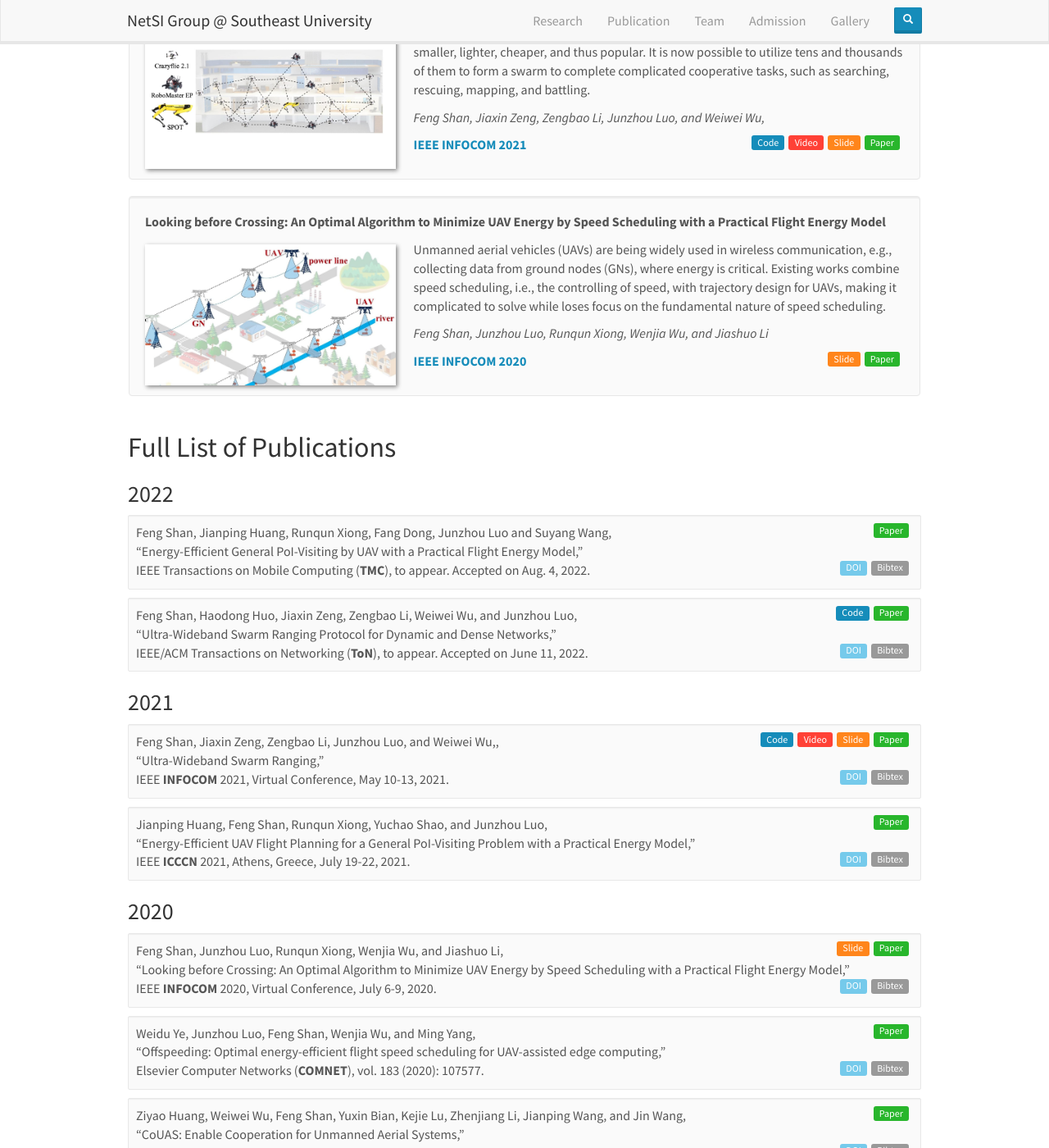
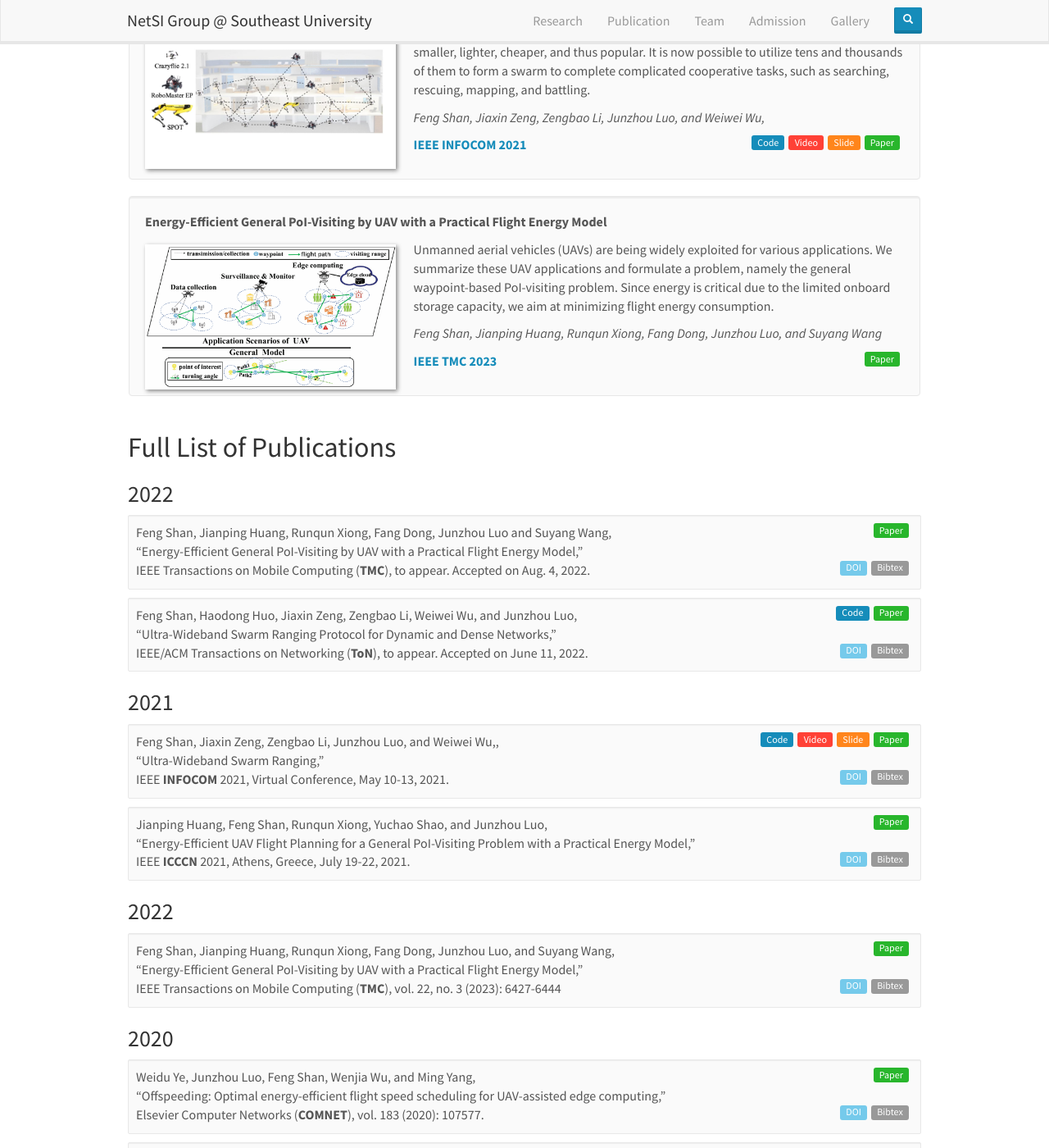
Before and after one commit to SEU-NetSI/seu-netsi.github.io, a Jekyll site: the page built from _pages/publications.md, in a window 1280 px wide and 1400 px high, scrolled down 266 px. Shown: the whole window at 82% size. Built offline with Jekyll 4.4.1, drawn with Linux system fonts in a browser that asks for light colours; nearby versions of some CDN libraries.

Commit message:
add tmc2022

```diff
--- a/_data/publist.yml
+++ b/_data/publist.yml
@@ -83,30 +83,56 @@
 }"
   category: uavpathplan
 
-- id: shan2020looking
-  year: 2020
-  authors: Feng Shan, Junzhou Luo, Runqun Xiong, Wenjia Wu, and Jiashuo Li
-  title: "Looking before Crossing: An Optimal Algorithm to Minimize UAV Energy by Speed Scheduling with a Practical Flight Energy Model"
-  pubinfo: "IEEE <b>INFOCOM</b> 2020, Virtual Conference, July 6-9, 2020."
+# - id: shan2020looking
+#   year: 2020
+#   authors: Feng Shan, Junzhou Luo, Runqun Xiong, Wenjia Wu, and Jiashuo Li
+#   title: "Looking before Crossing: An Optimal Algorithm to Minimize UAV Energy by Speed Scheduling with a Practical Flight Energy Model"
+#   pubinfo: "IEEE <b>INFOCOM</b> 2020, Virtual Conference, July 6-9, 2020."
+#   link:
+#     paper: https://fengshan.seu-netsi.net/papers/SLXWL-INFOCOM20p.pdf
+#     code: placeholder
+#     slide: https://fengshan.seu-netsi.net/papers/SLXWL-INFOCOM20_slides.pdf
+#     video: placeholder
+#     doi: https://ieeexplore.ieee.org/document/9155376
+#   highlight:
+#     attr: 1
+#     image: lookingb4xing.png
+#     description: Unmanned aerial vehicles (UAVs) are being widely used in wireless communication, e.g., collecting data from ground nodes (GNs), where energy is critical. Existing works combine speed scheduling, i.e., the controlling of speed, with trajectory design for UAVs, making it complicated to solve while loses focus on the fundamental nature of speed scheduling.
+#     source: IEEE INFOCOM 2020
+#     link: https://infocom2020.ieee-infocom.org/accepted-paper-list-main-conference
+#   bibtex: "@inproceedings{shan2020looking,
+#   title={Looking before crossing: An optimal algorithm to minimize UAV energy by speed scheduling with a practical flight energy model},
+#   author={Shan, Feng and Luo, Junzhou and Xiong, Runqun and Wu, Wenjia and Li, Jiashuo},
+#   booktitle={IEEE INFOCOM 2020-IEEE Conference on Computer Communications},
+#   pages={1758--1767},
+#   year={2020},
+#   organization={IEEE}
+# }"
+#   category: uavpathplan
+
+- id: shan2022energy
+  year: 2022
+  authors: Feng Shan, Jianping Huang, Runqun Xiong, Fang Dong, Junzhou Luo, and Suyang Wang
+  title: "Energy-Efficient General PoI-Visiting by UAV with a Practical Flight Energy Model"
+  pubinfo: "IEEE Transactions on Mobile Computing (<b>TMC</b>), vol. 22, no. 3 (2023): 6427-6444"
   link:
-    paper: https://fengshan.seu-netsi.net/papers/SLXWL-INFOCOM20p.pdf
+    paper: https://fengshan.seu-netsi.net/papers/SHXDLW-TMC22p.pdf
     code: placeholder
-    slide: https://fengshan.seu-netsi.net/papers/SLXWL-INFOCOM20_slides.pdf
+    slide: placeholder
     video: placeholder
-    doi: https://ieeexplore.ieee.org/document/9155376
+    doi: https://ieeexplore.ieee.org/document/9858609/
   highlight:
     attr: 1
-    image: lookingb4xing.png
-    description: Unmanned aerial vehicles (UAVs) are being widely used in wireless communication, e.g., collecting data from ground nodes (GNs), where energy is critical. Existing works combine speed scheduling, i.e., the controlling of speed, with trajectory design for UAVs, making it complicated to solve while loses focus on the fundamental nature of speed scheduling.
-    source: IEEE INFOCOM 2020
-    link: https://infocom2020.ieee-infocom.org/accepted-paper-list-main-conference
-  bibtex: "@inproceedings{shan2020looking,
-  title={Looking before crossing: An optimal algorithm to minimize UAV energy by speed scheduling with a practical flight energy model},
-  author={Shan, Feng and Luo, Junzhou and Xiong, Runqun and Wu, Wenjia and Li, Jiashuo},
-  booktitle={IEEE INFOCOM 2020-IEEE Conference on Computer Communications},
-  pages={1758--1767},
-  year={2020},
-  organization={IEEE}
+    image: energy2022.png
+    description: Unmanned aerial vehicles (UAVs) are being widely exploited for various applications. We summarize these UAV applications and formulate a problem, namely the general waypoint-based PoI-visiting problem. Since energy is critical due to the limited onboard storage capacity, we aim at minimizing flight energy consumption.
+    source: IEEE TMC 2023
+    link: https://ieeexplore.ieee.org/xpl/tocresult.jsp?isnumber=10269771&punumber=7755
+  bibtex: "@article{shan2022energy,
+  title={Energy-efficient general poi-visiting by uav with a practical flight energy model},
+  author={Shan, Feng and Huang, Jianping and Xiong, Runqun and Dong, Fang and Luo, Junzhou and Wang, Suyang},
+  journal={IEEE Transactions on Mobile Computing},
+  year={2022},
+  publisher={IEEE}
 }"
   category: uavpathplan
 
```
Also changed, not shown: images/pubpic/energy2022.png (added).
